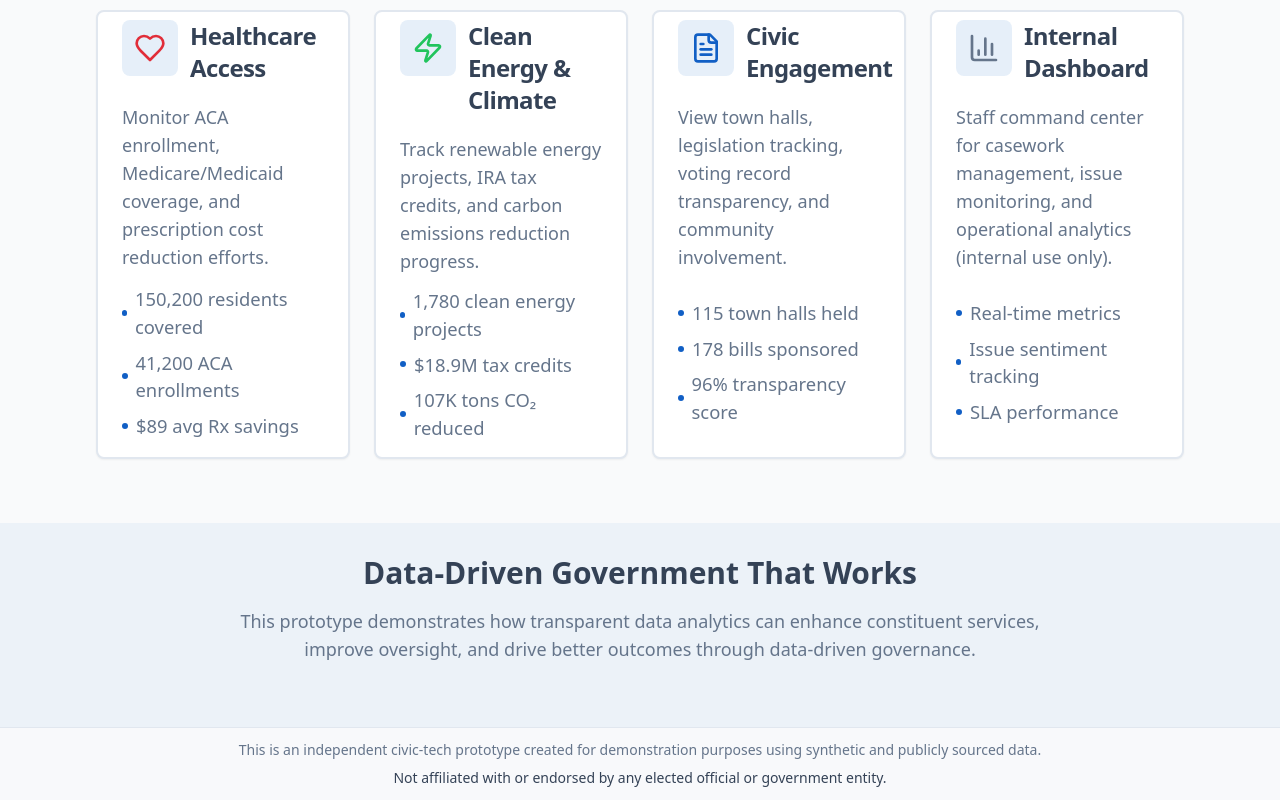
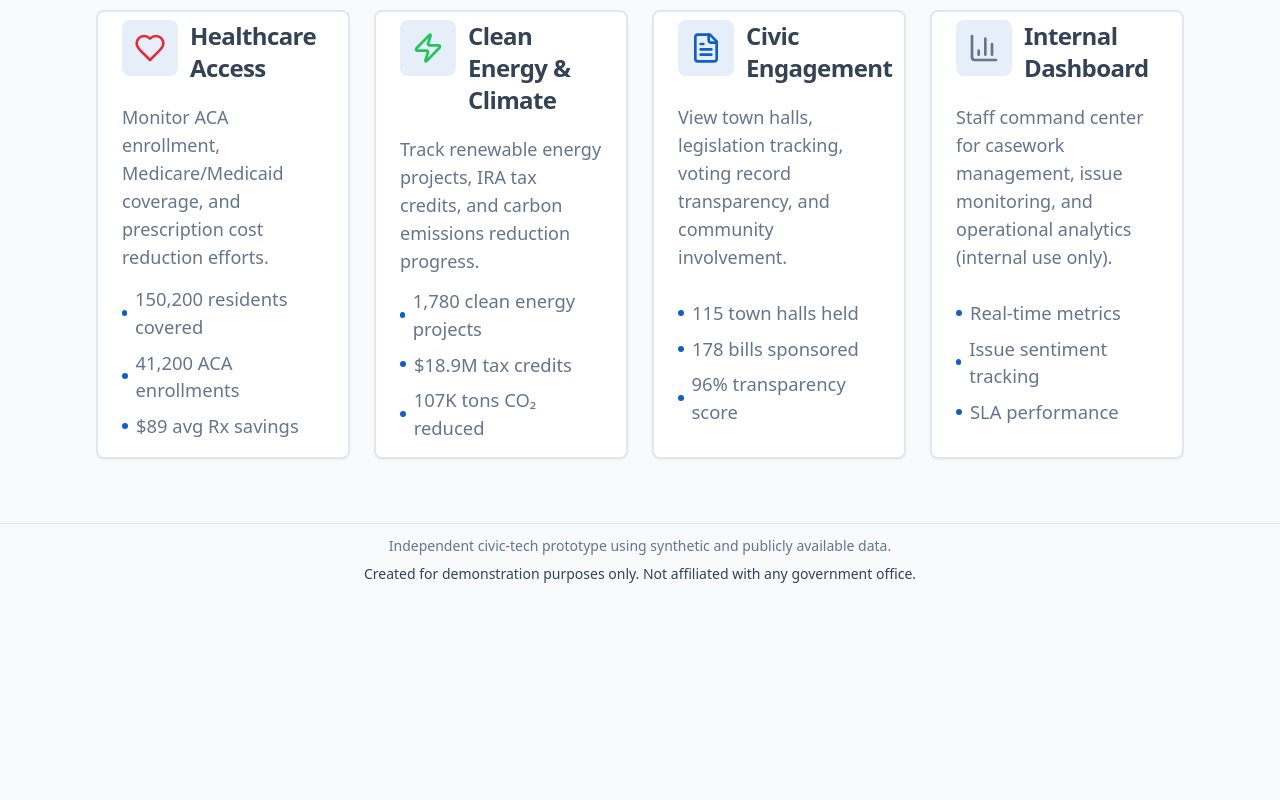
Before and after one commit to dmitrydolnikov/district-insights-hub, a React (Vite) app: page / in a window 1280 px wide. Shown: the part 934-1734 px from the top of the page. After the commit the page ends 1530 px from the top, so only its background shows below. Built offline with nearby package versions, Linux system fonts and the light colour scheme; the HTML template or start-up script is replaced by a standard one.

Commit message:
update footer

```diff
--- a/src/components/Footer.tsx
+++ b/src/components/Footer.tsx
@@ -4,10 +4,10 @@ const Footer = () => {
       <div className="container max-w-7xl mx-auto py-3 px-4">
         <div className="text-center space-y-2">
           <p className="text-sm text-muted-foreground">
-            This is an independent civic-tech prototype created for demonstration purposes using synthetic and publicly sourced data.
+            Independent civic-tech prototype using synthetic and publicly available data.
           </p>
           <p className="text-sm font-medium text-foreground">
-            Not affiliated with or endorsed by any elected official or government entity.
+            Created for demonstration purposes only. Not affiliated with any government office.
           </p>
         </div>
       </div>
--- a/src/pages/Index.tsx
+++ b/src/pages/Index.tsx
@@ -140,18 +140,6 @@ const Index = () => {
         </div>
       </section>
 
-      {/* CTA Section */}
-      <section className="py-8 px-4 bg-primary/5">
-        <div className="container max-w-4xl mx-auto text-center">
-          <h2 className="text-3xl font-bold text-foreground mb-4">
-            Data-Driven Government That Works
-          </h2>
-          <p className="text-lg text-muted-foreground mb-8">
-            This prototype demonstrates how transparent data analytics can enhance constituent services,
-            improve oversight, and drive better outcomes through data-driven governance.
-          </p>
-        </div>
-      </section>
     </div>
   );
 };
```
